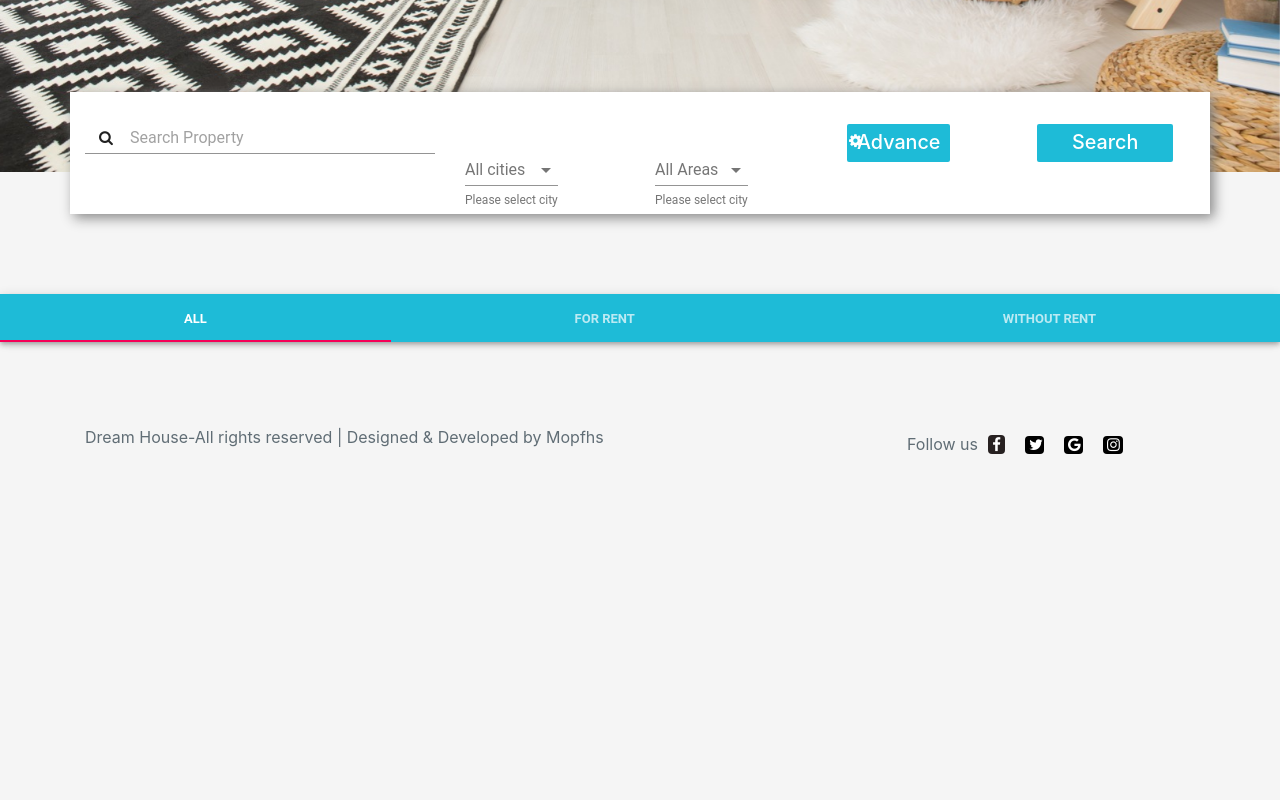
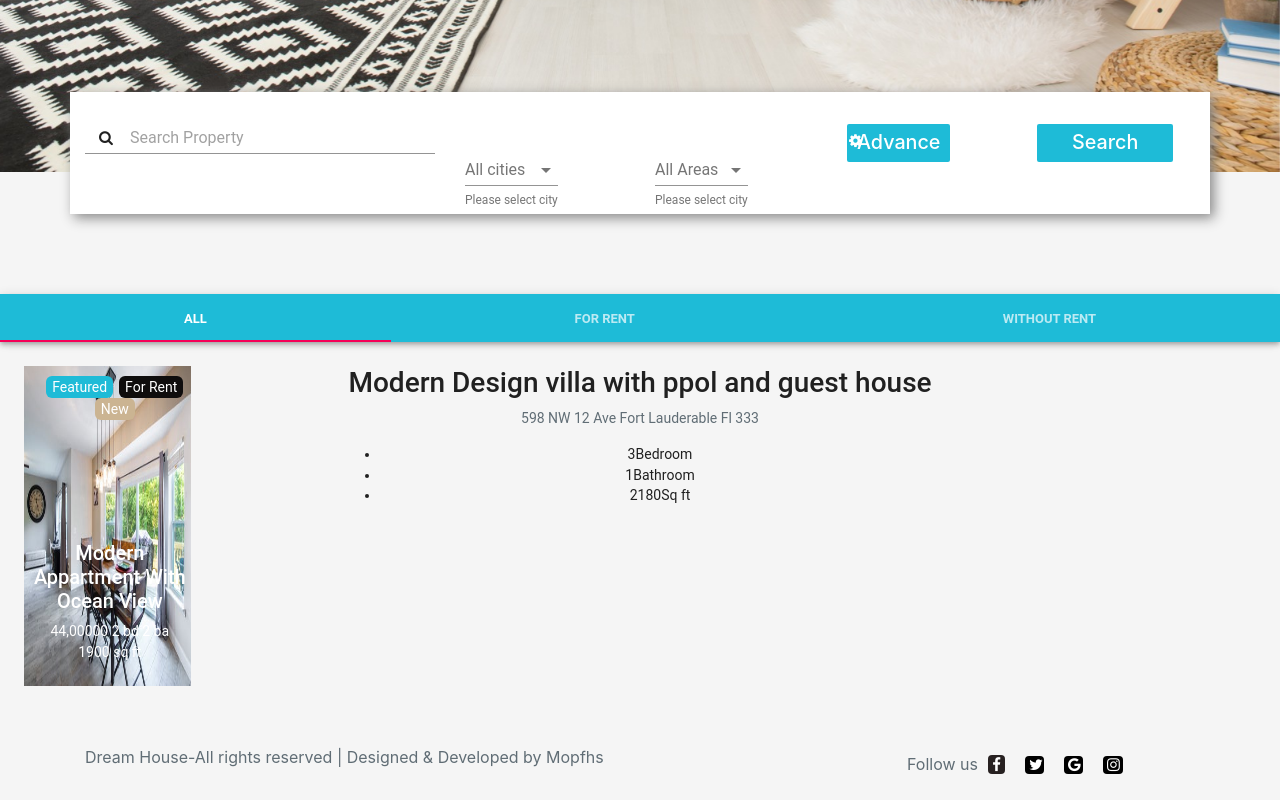
Before and after one commit to AyyanNiazi/Real-Estate, a React (Create React App) app: page /properties in a window 1280 px wide. Shown: the part 775-1575 px from the top of the page. Before the commit the page ends 1255 px from the top, so only its background shows below. Built offline with nearby package versions, Linux system fonts and the light colour scheme.

Commit message:
property updated

```diff
--- a/src/component/properties/propertyData.js
+++ b/src/component/properties/propertyData.js
@@ -43,19 +43,51 @@ class PropertyData extends Component {
 
 
               {value === 0 && <TabContainer>
+              <div class='row' >
+                <div class='col-sm-3 col-xs-12 bg-img-all' >
+                   <div className=' feature-1 col-lg-7 col-sm-12 col-xs-12' >
+                            <div className='top' >
+                                <button className='feature'> Featured  </button>
+                                <button className='for-rent' > For Rent </button>
+                                <button className='feature-new' > New </button>
+                            </div>
 
-                <div class='col-sm-3 col-xs-12 bg-img-all' >
+                            <div className='bottom' >
+                                <h5>Modern Appartment With Ocean View</h5>
+                                <p style={{ color: '#fff' }} >44,00000  2 bd 2 ba 1900 sq ft</p>
+                            </div>
+                        </div>
+                </div>
 
+                <div class='col-sm-6 col-xs-12' >
+                    <div class='center-top' >
+                      <h3>Modern Design villa with ppol and guest house</h3>
+                      <p>598 NW 12 Ave Fort Lauderable Fl 333 </p>
+                    </div>
+
+                  <div  class='center-bottom' >
+
+                      <ul class='center-item'>
+                        <li>
+                        <span>3</span>
+                        Bedroom
+                        </li>
+                        <li>
+                          <span>1</span>
+                          Bathroom
+                        </li>
+                        <li>
+                          <span>2180</span>
+                          Sq ft
+                        </li>
+                      </ul>
+                  </div>
                 </div>
 
                 <div class='col-sm-3 col-xs-12' >
 
                 </div>
-
-                <div class='col-sm-3 col-xs-12' >
-
                 </div>
-
               </TabContainer>}
 
               {/* For rent Layer */}
--- a/src/component/stylesheets/propertyData.css
+++ b/src/component/stylesheets/propertyData.css
@@ -12,3 +12,15 @@
 .bg-img-out{
 
 }
+
+.center-item li:first-child {
+    padding-left: 0;
+}
+
+.center-item li{
+    font-size: 12px;
+    font-weight: 300;
+    padding: 0 8px;
+    color: #777;
+    border-right: 1px solid #ccc;
+}
```
